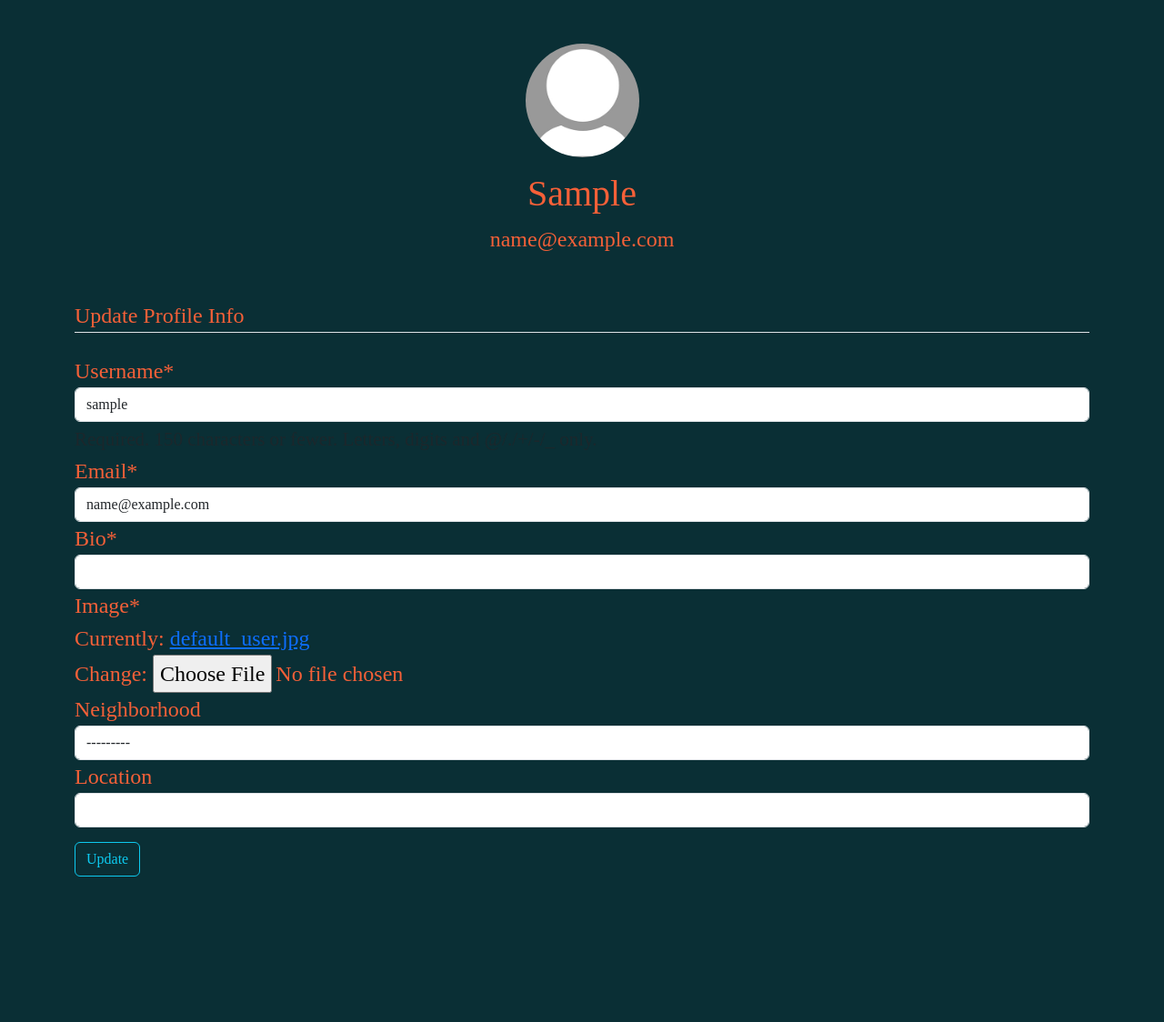
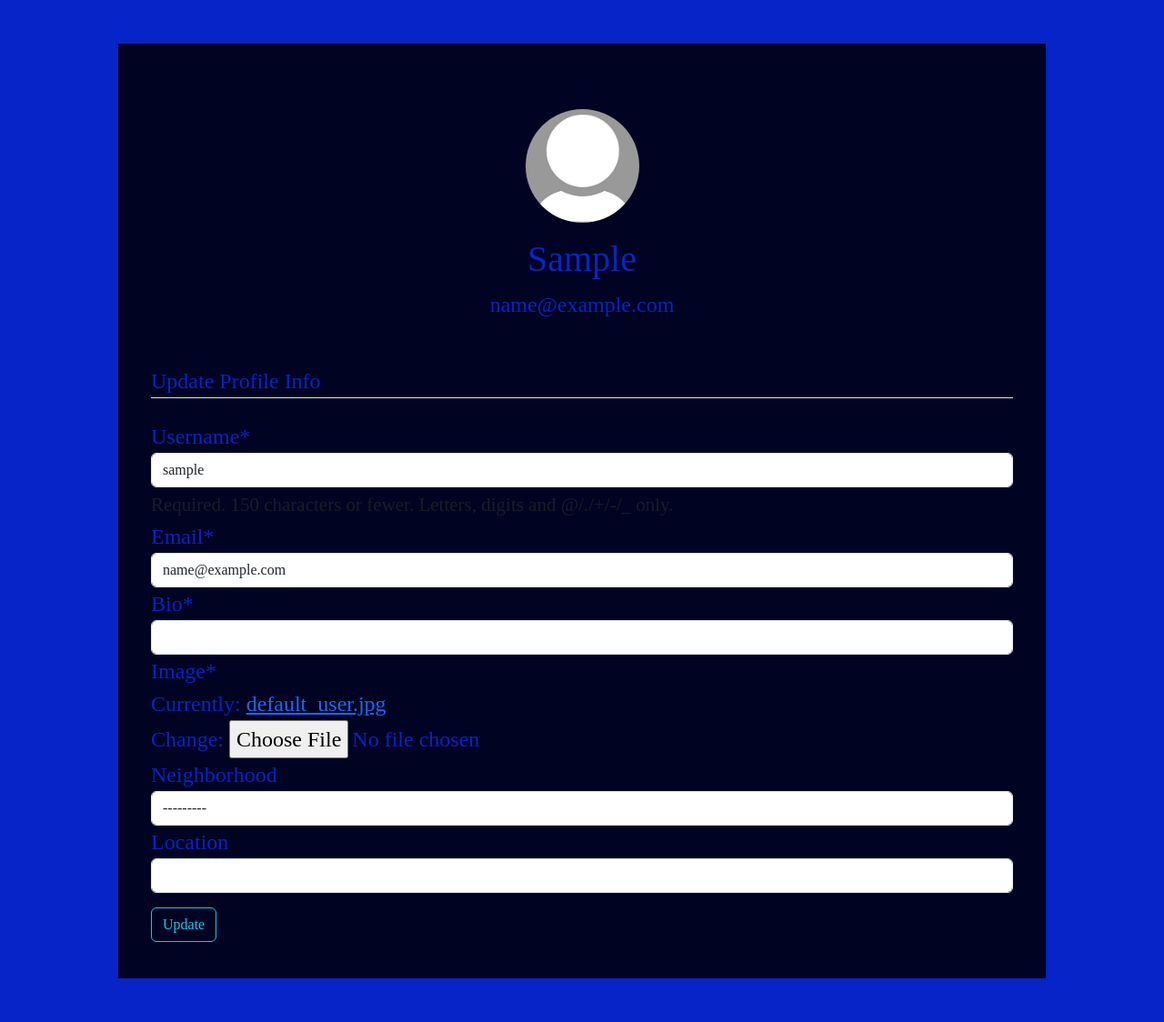
Before and after one commit to Flokots/thenight-loop, a Django app: page /profile/ in a window 1280 px wide. Shown: the part 84-1208 px from the top of the page at 91% size. Before the commit the page ends 1048 px from the top, so only its background shows below. Run offline with Django 4.2, Linux system fonts and the light colour scheme; the visitor is signed in with stand-in values (Sample User, id 1); data that the repository does not hold is empty; parts of the project's set-up code (start-up, migrations or seed data) failed here and were passed over; some libraries are stand-ins or nearby versions; some web fonts are replaced.

Commit message:
style profile page

```diff
--- a/users/templates/users/profile.html
+++ b/users/templates/users/profile.html
@@ -3,7 +3,9 @@
 {% block content %}
 {{block.super}}
 
-<body style="color: #f56038; background-color: #0a2f35;">
+<body class="lo-body">
+  <div class="container">
+      <div class="darker-div">
         <div class="content-section">
           <div class="media">
             <img class="rounded-circle account-img center-items" src="{{ user.profile.image.url }}">
@@ -26,6 +28,8 @@
           </div>
 
         </div>
+      </div>
+  </div>
 </body>
 
 
```
Lines whose indentation alone changed are shown as unchanged.
